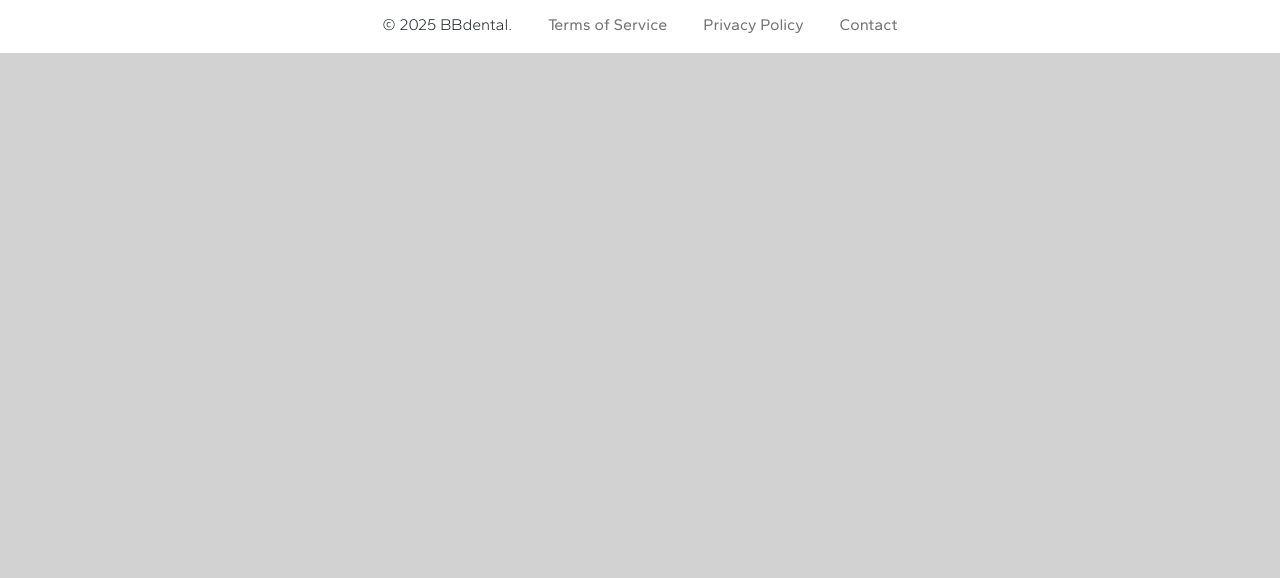
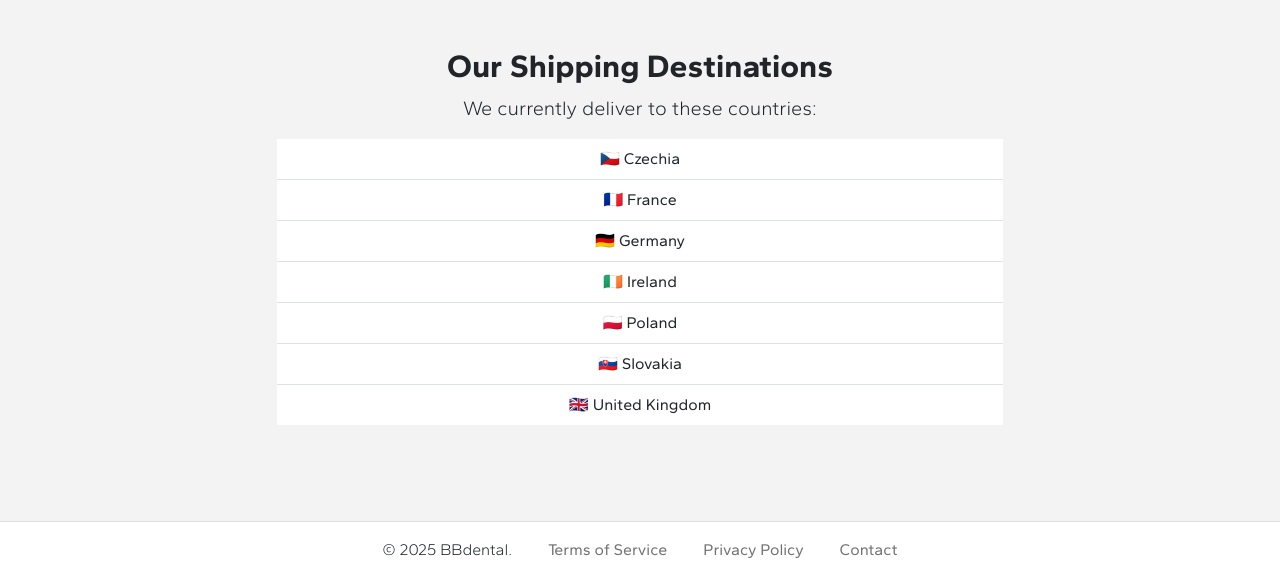
Before and after one commit to zbigniewszulc/bbdental, a Django app: template home/templates/home/index.html in a window 1280 px wide. Shown: the part 827-1405 px from the top of the page. Before the commit the page ends 880 px from the top, so only its background shows below. Run offline with Django 3.2, Linux system fonts and the light colour scheme; the template is opened without the code that fills it, so the values that code supplies are empty; some libraries are stand-ins or nearby versions.

Commit message:
Add shipping information section on the landing page

```diff
--- /dev/null
+++ b/home/static/home/js/smooth_scroll.js
@@ -0,0 +1,3 @@
+function scrollToShipping() {
+    document.getElementById('shipping-info').scrollIntoView({ behavior: 'smooth' });
+}
--- a/home/templates/home/index.html
+++ b/home/templates/home/index.html
@@ -3,19 +3,59 @@
 
 {% block content %}
 
-<div class="container-fluid p-0">
+<main>
+    <!-- Hero Section -->
+    <section class="container-fluid p-0">
         <div class="position-relative text-center text-white" id="home-page">
             <!-- Background image -->
             <img src="{% static 'images/dentist-428651_1920.webp' %}" alt="Background image" class="img-fluid w-100">
 
             <!-- Jumbotron -->
-        <div class="position-absolute top-50 start-50 translate-middle text-center rounded w-75 w-md-50 px-4 px-md-5 py-4">
+            <div class="position-absolute jumbotron top-50 start-50 translate-middle text-center rounded w-75 w-md-50 px-4 px-md-5 py-4">
                 <h1 class="fw-bold display-5">BBdental Online Shop</h1>
                 <p class="lead py-4">Your trusted source for high-quality dental products.</p>
-            <a href="{% url 'all_products' %}" class="btn btn-warning py-3 btn-lg shadow fw-bold text-dark mb-4">Start
-                Shopping</a>
+                <nav>
+                    <a href="{% url 'all_products' %}" class="btn btn-warning py-3 btn-lg shadow fw-bold text-dark mb-4">
+                        Start Shopping
+                    </a>
+                </nav>
+                <!-- Scroll Down Button -->
+                <div class="mt-2">
+                    <button class="btn btn-outline-light btn-lg rounded-circle shadow" onclick="scrollToShipping()" aria-label="Scroll to Shipping Info">
+                        <i class="fa-solid fa-angles-down"></i>
+                    </button>
                 </div>
             </div>
         </div>
+    </section>
+
+    <!-- Shipping Information Section -->
+    <section id="shipping-info" class="container my-5">
+        <div class="text-center">
+            <h2 class="fw-bold">Our Shipping Destinations</h2>
+            <p class="lead">We currently deliver to these countries:</p>
+            <div class="row justify-content-center">
+                <div class="col-md-8">
+                    <ul class="list-group list-group-flush">
+                        <!-- Source of the flags: https://emojipedia.org/ -->
+                        <li class="list-group-item">🇨🇿 Czechia</li>
+                        <li class="list-group-item">🇫🇷 France</li>
+                        <li class="list-group-item">🇩🇪 Germany</li>
+                        <li class="list-group-item">🇮🇪 Ireland</li>
+                        <li class="list-group-item">🇵🇱 Poland</li>
+                        <li class="list-group-item">🇸🇰 Slovakia</li>
+                        <li class="list-group-item">🇬🇧 United Kingdom</li>
+                    </ul>
+                </div>
+            </div>
+        </div>
+    </section>
+
+</main>
 
 {% endblock %}
+
+<!-- JavaScript for smooth scrolling -->
+{% block postload_js %}
+    <script src="{% static 'home/js/smooth_scroll.js' %}"></script>
+{% endblock %}
--- a/static/css/base.css
+++ b/static/css/base.css
@@ -73,13 +73,13 @@ footer .link:hover {
 }
 
 #home-page img{
-    height: calc(100vh - 151px);
+    height: calc(100vh - 100px);
     object-fit: cover;
     object-position: center;
     filter: grayscale(1) opacity(0.4)
 }
 
-#home-page div{
+#home-page .jumbotron{
     background: rgba(28, 146, 185, 0.918);
     max-width: 620px;
 }
--- a/templates/base.html
+++ b/templates/base.html
@@ -64,9 +64,10 @@
   <!-- Font Awesome Kit -->
   <script src="https://kit.fontawesome.com/a19af9adce.js" crossorigin="anonymous"></script>
 
-  <!-- Own script -->
+  <!-- Global script -->
   <script src="{% static 'js/script.js' %}"></script>
 
+  <!-- Custom script -->
   {% block postload_js %}
   {% endblock %}
 
```
Lines whose indentation alone changed are shown as unchanged.
